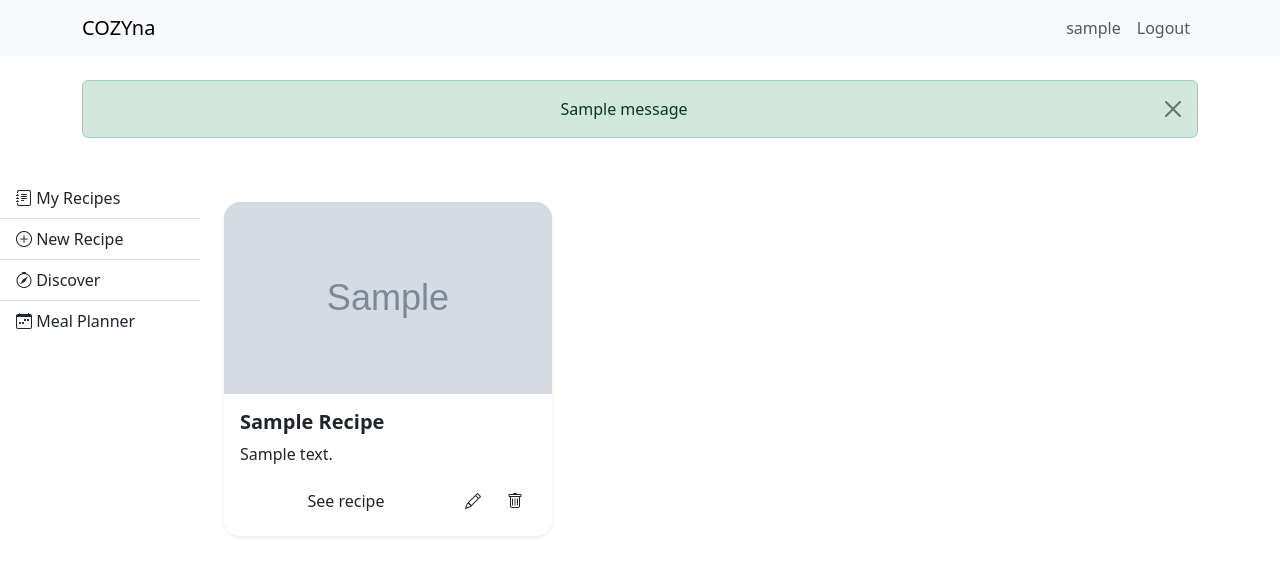
After one commit to Jsrodrigue/recipes, a Flask app: page /recipes/myrecipes in a window 1280 px wide. The commit adds this page. Shown: the top 576 px of the page. Run offline with Flask 3, Linux system fonts and the light colour scheme; a user stored in the database is signed in; tables that the repository leaves empty hold one stand-in row (values such as "Sample post"); grey boxes marked "Sample" are stand-in pictures; one stand-in notice (Sample message) is shown; some libraries are stand-ins or nearby versions.

Commit message:
add delete recipes functionality

```diff
--- a/recipes/routes.py
+++ b/recipes/routes.py
@@ -6,14 +6,17 @@ from models import Recipe, Tag
 import os
 from werkzeug.utils import secure_filename
 from extensions import db
+import json
 
 recipes = Blueprint('recipes', __name__)
 
-@recipes.route('/')
+@recipes.route('/myrecipes')
+@login_required
 def index():
-    return redirect(url_for('recipes.new'))
+    return render_template("recipes/my_recipes_page.html", user=current_user, recipes=current_user.recipes)
 
-# Route to create a nwe recipe
+
+# Route to create a new recipe
 @recipes.route('/new', methods=["GET", "POST"])
 @login_required
 def new():
@@ -27,4 +30,30 @@ def new():
     if form.validate_on_submit():
         save_recipe(form)
         return redirect(url_for("recipes.new"))
-    return render_template("recipes/add_recipe_page.html", form=form, user=current_user)
+    return render_template("recipes/add_recipe_page.html", form=form, user=current_user, action='new')
+
+# Route to see a recipe by id
+@recipes.route('/<recipe_id>')
+@login_required
+def get_recipe(recipe_id):
+    recipe = Recipe.query.get(recipe_id)
+    # Nedded to transform ingredients into a list of dictioanries
+    recipe.ingredients = json.loads(recipe.ingredients)
+    return render_template("recipes/get_recipe.html", user=current_user, recipe=recipe)
+
+# Route delete a recipe by id
+@recipes.route('delete/<recipe_id>', methods=['POST'])
+@login_required
+def delete_recipe(recipe_id):
+    recipe = Recipe.query.get(recipe_id)
+    if recipe.user_id != current_user.id:
+        return jsonify({"error": "Unauthorized"}), 403
+    db.session.delete(recipe)
+    db.session.commit()
+    return "", 204
+
+# Route edit a recipe by id
+@recipes.route('edit/<recipe_id>', methods=['GET', 'POST'])
+@login_required
+def edit_recipe(recipe_id):
+    pass
--- a/static/styles.css
+++ b/static/styles.css
@@ -7,3 +7,13 @@
     border-right: 1px solid #ddd;
   }
 }
+
+/* Make de height to bee the same in the card */
+.food-image-card{
+  height: 12rem;
+}
+
+.food-image{
+  height: 15rem;
+  border-radius: 10px;
+}
--- a/templates/base.html
+++ b/templates/base.html
@@ -31,7 +31,7 @@
     <nav class="navbar navbar-expand-lg navbar-light bg-light mb-4">
       <div class="container">
         <a class="navbar-brand" href="{{url_for('main.index')}}">COZYna</a>
-        <!-- Botón hamburguesa para móviles -->
+        <!-- Hamburguer btn to moviles -->
         <button
           class="navbar-toggler"
           type="button"
@@ -70,7 +70,8 @@
     </nav>
 
     <!-- Flash messages with category sucess, danger o info-->
-    {% with messages = get_flashed_messages(with_categories=true) %} {% if
+    <div id="flash-messages">
+      {% with messages = get_flashed_messages(with_categories=true) %} {% if
     messages %}
     <div class="container mt-3 text-center">
       {% for category, message in messages %}
@@ -89,6 +90,7 @@
       {% endfor %}
     </div>
     {% endif %} {% endwith %}
+    </div>
 
     <div class="d-flex">
       <!-- Sidebar when authenticated-->
@@ -102,17 +104,19 @@
           <div class="position-sticky">
             <div class="list-group list-group-flush mt-4">
               <a
+                href="{{ url_for('recipes.index') }}"
+                class="list-group-item list-group-item-action py-2"
+              >
+                <i class="bi bi-journal-text"></i> My Recipes
+              </a>
+
+              <a
                 href="{{ url_for('recipes.new') }}"
                 class="list-group-item list-group-item-action py-2"
               >
                 <i class="bi bi-plus-circle"></i> New Recipe
               </a>
-              <a
-                href="{{ url_for('recipes.index') }}"
-                class="list-group-item list-group-item-action py-2"
-              >
-                <i class="bi bi-journal-text"></i> My Recipes
-              </a>
+
               <a
                 href="{{ url_for('main.index') }}"
                 class="list-group-item list-group-item-action py-2"
--- a/templates/recipes/add_recipe_page.html
+++ b/templates/recipes/add_recipe_page.html
@@ -1,12 +1,13 @@
 {% extends "base.html" %} {% block content %}
 <div class="container mt-4">
   <div class="card mx-5" style="max-width: 900px; width: 100%">
-    <div class="card-header text-center"><h4>New Recipe</h4></div>
+    <!-- Change title depending if its new or edit-->
+    <div class="card-header text-center"><h4>{{'New Recipe' if action == 'new' else"Edit recipe"}}</h4></div>
     <div class="card-body">
       <form
         id="recipeForm"
         method="POST"
-        action="{{ url_for('recipes.new') }}"
+        action="{{ url_for('recipes.new') if action == 'new' else url_for('recipes.edit', recipe_id=recipe.id) }}"
         enctype="multipart/form-data"
       >
         {{ form.hidden_tag() }}
--- /dev/null
+++ b/templates/recipes/my_recipes_page.html
@@ -0,0 +1,97 @@
+{% extends "base.html"%} {%block content%}
+<div class="container mt-5">
+  <div class="row">
+    {%for recipe in recipes%}
+    <div class="col-12 col-md-6 col-lg-4 mb-4">
+      <!--Card with recipe-->
+      <div class="card shadow-sm rounded-4 border-0 recipe-card">
+        {% if recipe.photo_filename%}
+        <img
+          src="{{ url_for('static', filename='uploads/' + recipe.photo_filename) }}"
+          class="card-img-top rounded-top-4 food-image-card"
+          alt="Recipe image"
+        />
+        {% else %}
+        <img
+          src="{{ url_for('static', filename='uploads/' + 'no_pic.png') }}"
+          class="card-img-top rounded-top-4 food-image-card"
+          alt="Recipe image"
+        />
+        {% endif%}
+        <div class="card-body">
+          <h5 class="card-title fw-bold card-title">
+            {{recipe.title.title()}}
+          </h5>
+          <p class="card-text card-content">
+            {{ recipe.description.capitalize() }}
+          </p>
+          <div class="d-flex justify-content-between">
+            <!--Link to see the recipe-->
+            <a
+              href="{{url_for('recipes.get_recipe', recipe_id=recipe.id)}}"
+              class="btn w-100"
+              >See recipe</a
+            >
+
+            <!--Edit recipe button-->
+            <form
+              method="get"
+              action="{{ url_for('recipes.edit_recipe', recipe_id=recipe.id) }}"
+            >
+              <button type="submit" class="btn edit-recipe-btn" title="Edit">
+                <i class="bi bi-pencil"></i>
+              </button>
+            </form>
+
+            <!--Delete recipe button-->
+            <button
+              type="submit"
+              class="btn delete-recipe-btn"
+              title="Delete"
+              data-url="{{ url_for('recipes.delete_recipe', recipe_id=recipe.id) }}"
+            >
+              <i class="bi bi-trash"></i>
+            </button>
+          </div>
+        </div>
+      </div>
+    </div>
+
+    {% endfor %}
+  </div>
+</div>
+
+<script>
+  const removeBtns = document.querySelectorAll(".delete-recipe-btn");
+  removeBtns.forEach((btn) => {
+    btn.addEventListener("click", async () => {
+      // Confirmation message
+      const confirmed = confirm("Are you sure you want to delete this recipe?");
+      if (!confirmed) {
+        return;
+      }
+      // Get url to delete
+      const url = btn.dataset.url;
+
+      try {
+        // Make a petision on server to delete the recipe
+        const response = await fetch(url, {
+          method: "POST",
+          headers: { "Content-Type": "application/json" },
+          body: JSON.stringify({}),
+        });
+
+        if (!response.ok) {
+          throw new Error("Error deleting the recipe");
+        } else {
+          // Remove the card from the DOM
+          const recipeCard = btn.closest(".recipe-card");
+          if (recipeCard) recipeCard.remove();
+        }
+      } catch (error) {
+        alert(error.message);
+      }
+    });
+  });
+</script>
+{% endblock%}
```
Also changed, not shown: models.py (+38 -27 lines), templates/recipes/get_recipe.html (added, +46 -0 lines).
